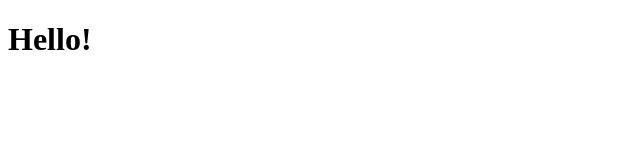
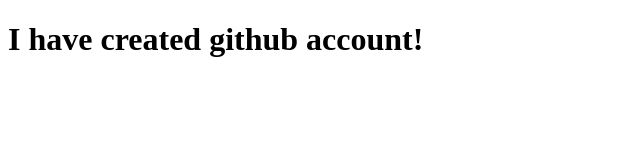
Before and after one commit to devShivangiSoni/firstRepository, a plain HTML site: page index.html in a window 1280 px wide. Shown: the whole page, without its empty margins (0-640 px from the left). Drawn offline with Linux system fonts and the light colour scheme.

Commit message:
make first change

```diff
--- a/index.html
+++ b/index.html
@@ -6,7 +6,7 @@
     <title>Let's learn JS</title>
   </head>
   <body>
-    <h1>Hello!</h1>
+    <h1>I have created github account!</h1>
     <!-- <script src="Firstfile.js"></script> -->
     <!-- <script src="index.js"></script> -->
     <!-- <script src="newfile.js"></script> -->
```
